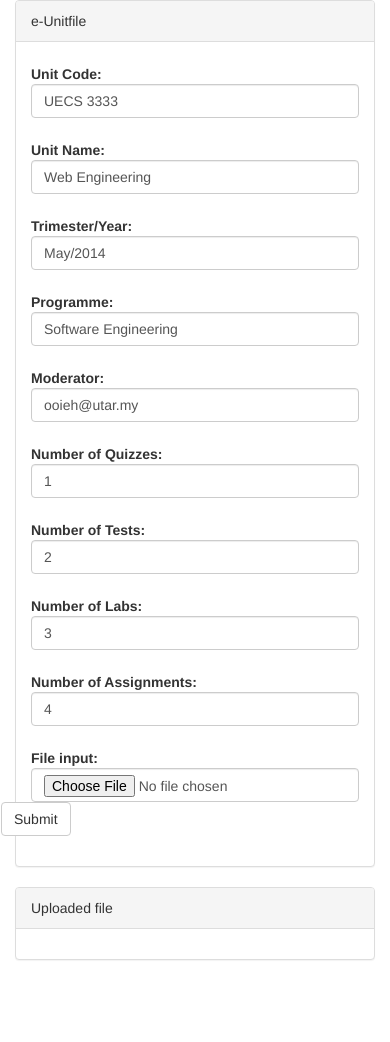
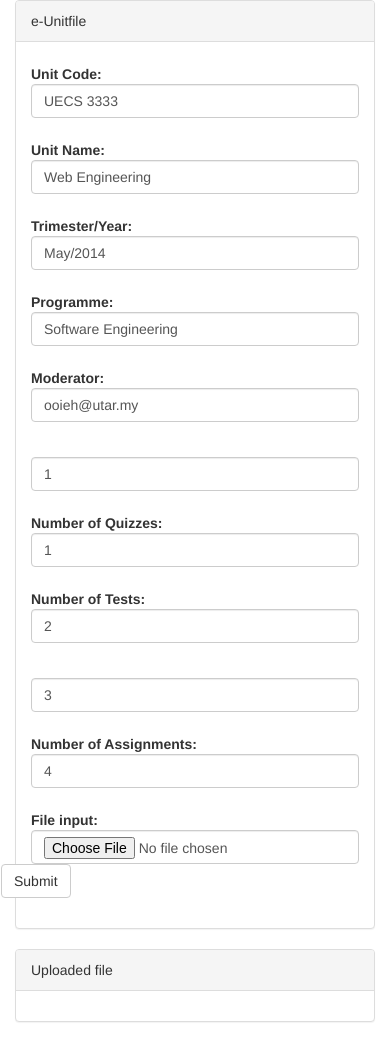
Before and after one commit to lowyoujian/unit-e-filling, a PHP site: page / in a window 390 px wide. Before the commit the page ends 960 px from the top, so only its background shows below. Run offline with PHP 8.4, Linux system fonts and the light colour scheme; data that the repository does not hold is empty.

Commit message:
added lectures option

```diff
--- a/index.php
+++ b/index.php
@@ -49,6 +49,12 @@ include('upload.php');
 						</div>
 					</div>
 					<div class="form-group">
+						<label for="inputEmail3" class="col-sm-2 control-label"><?php echo $upload_form_fields['lectures'] ?></label>
+						<div class="col-sm-3">
+							<input type="text" name="" required class="form-control" id="inputEmail3" value="1" placeholder="">
+						</div>
+					</div>
+					<div class="form-group">
 						<label for="inputEmail3" class="col-sm-2 control-label"><?php echo $upload_form_fields['quizzes'] ?></label>
 						<div class="col-sm-3">
 							<input type="text" name="" required class="form-control" id="inputEmail3" value="1" placeholder="">
@@ -61,7 +67,7 @@ include('upload.php');
 						</div>
 					</div>
 					<div class="form-group">
-						<label for="inputEmail3" class="col-sm-2 control-label"><?php echo $upload_form_fields['labs'] ?></label>
+						<label for="inputEmail3" class="col-sm-2 control-label"><?php echo $upload_form_fields['practicals'] ?></label>
 						<div class="col-sm-3">
 							<input type="text" name="" required class="form-control" id="inputEmail3" value="3" placeholder="">
 						</div>
```
